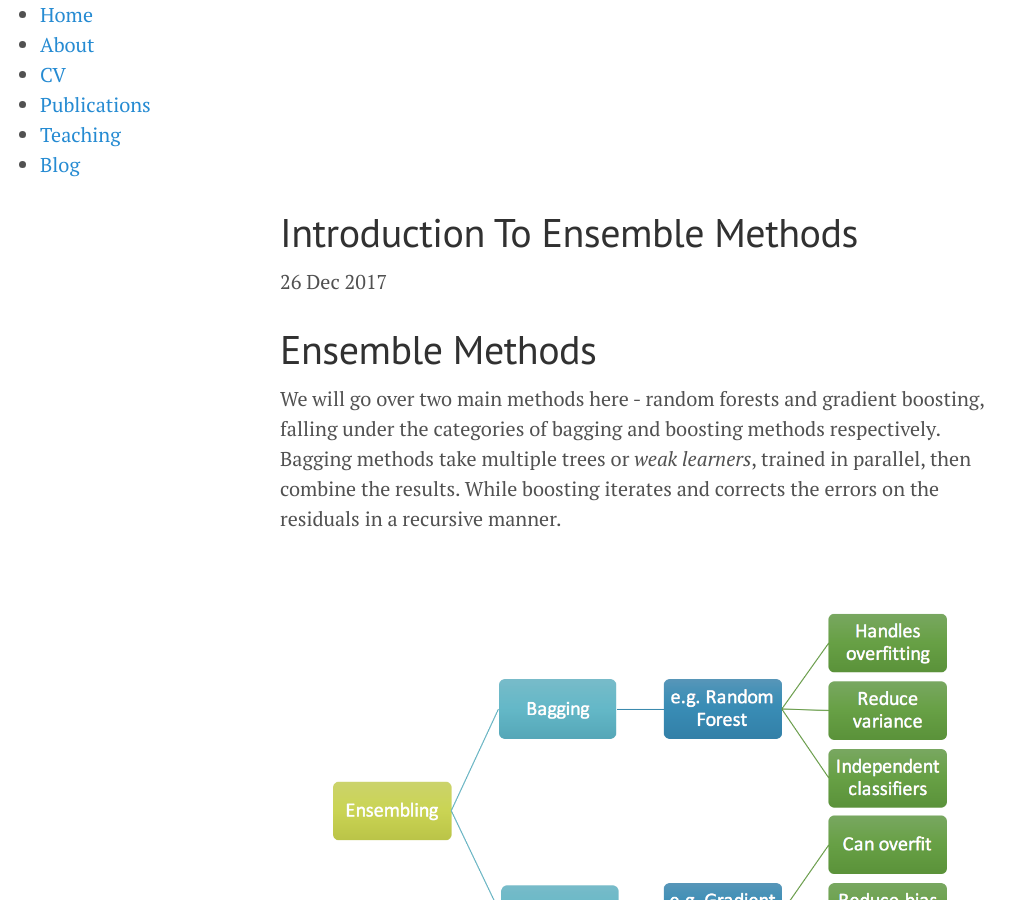
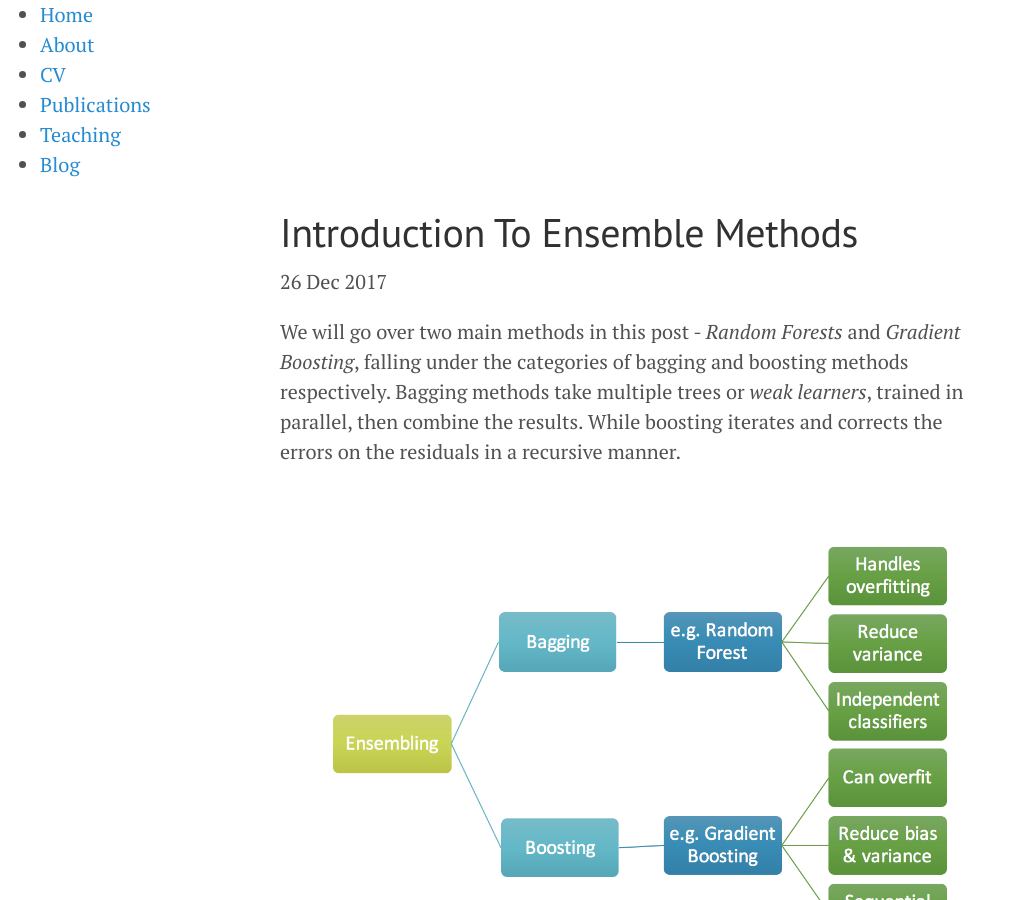
Before and after one commit to doriang102/doriang102.github.io, a Jekyll site: the page built from _posts/2017-12-26-introduction-to-ensemble-methods.md, in a window 1280 px wide and 900 px high. Shown: the whole window, without its empty margins (0-1028 px from the left). Built offline with Jekyll 4.4.1, drawn with Linux system fonts in a browser that asks for light colours; our own code applies the rules of GitHub Pages for plain Markdown files; formulas are drawn with MathJax 3.

Commit message:
Update 2017-12-26-introduction-to-ensemble-methods.md

```diff
--- a/_posts/2017-12-26-introduction-to-ensemble-methods.md
+++ b/_posts/2017-12-26-introduction-to-ensemble-methods.md
@@ -1,6 +1,6 @@
-# Ensemble Methods
 
-We will go over two main methods here - random forests and gradient boosting, falling under the categories of bagging and boosting methods respectively. Bagging methods take multiple trees or *weak learners*, trained in parallel, then combine the results. While boosting iterates and corrects the errors on the residuals in a recursive manner.
+
+We will go over two main methods in this post - *Random Forests* and *Gradient Boosting*, falling under the categories of bagging and boosting methods respectively. Bagging methods take multiple trees or *weak learners*, trained in parallel, then combine the results. While boosting iterates and corrects the errors on the residuals in a recursive manner.
 
 ![](/img/ensembling.png?raw=true)
 
```
